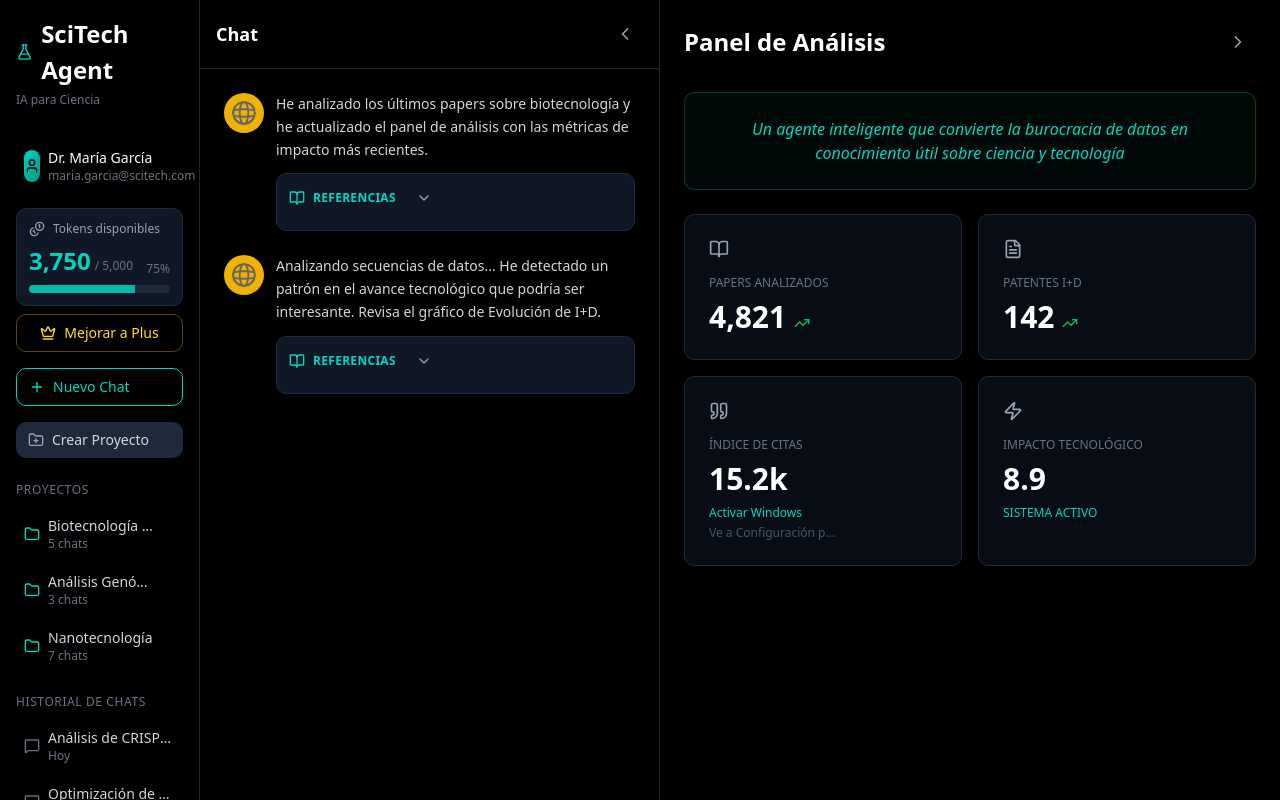
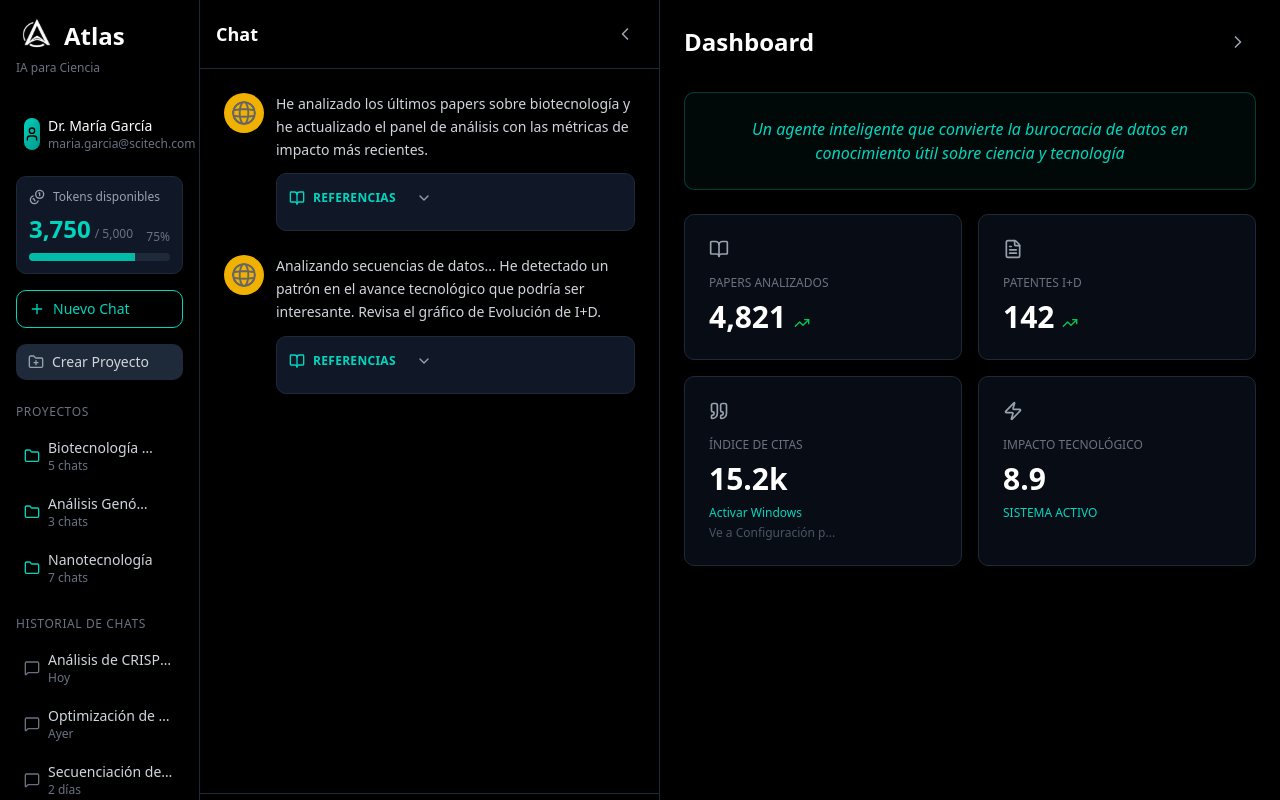
Before and after one commit to Leonel-Flores1704/Atlas, a Next.js app: page / in a window 1280 px wide. Shown: the top 800 px of the page. Built offline with nearby package versions, Linux system fonts and the light colour scheme.

Commit message:
logo was added

```diff
--- a/app/app.tsx
+++ b/app/app.tsx
@@ -2,14 +2,12 @@ import { useState } from 'react';
 import { Sidebar } from './components/Sidebar';
 import { ChatArea } from './components/ChatArea';
 import { AnalysisPanel } from './components/AnalysisPanel'
-import { SubscriptionModal } from './components/SubscriptionModal';
 import { AuthModal } from './components/AuthModal';
 
 
 export default function App() {
     const [isDashboardExpanded, setIsDashboardExpanded] = useState(true);
     const [isChatMinimized, setIsChatMinimized] = useState(false);
-    const [isSubscriptionModalOpen, setIsSubscriptionModalOpen] = useState(false);
     const [isAuthModalOpen, setIsAuthModalOpen] = useState(false);
 
     // User session management
@@ -68,7 +66,6 @@ export default function App() {
         <div className="size-full flex bg-black text-white">
             {/* Left Sidebar */}
             <Sidebar
-                onOpenSubscription={() => setIsSubscriptionModalOpen(true)}
                 remainingTokens={remainingTokens}
                 totalTokens={totalTokens}
                 isPlusUser={user?.isPlusUser || false}
@@ -90,12 +87,6 @@ export default function App() {
                 onToggleExpand={toggleDashboardExpansion}
             />
 
-            {/* Subscription Modal */}
-            <SubscriptionModal
-                isOpen={isSubscriptionModalOpen}
-                onClose={() => setIsSubscriptionModalOpen(false)}
-            />
-
             {/* Auth Modal */}
             <AuthModal
                 isOpen={isAuthModalOpen}
--- a/app/components/AnalysisPanel.tsx
+++ b/app/components/AnalysisPanel.tsx
@@ -15,7 +15,7 @@ export function AnalysisPanel({ isExpanded, onToggleExpand }: AnalysisPanelProps
         <>
           {/* Header */}
           <div className="flex items-center justify-between mb-8">
-            <h2 className="text-2xl font-bold">Panel de Análisis</h2>
+            <h2 className="text-2xl font-bold">Dashboard</h2>
             <button
               onClick={onToggleExpand}
               className="p-2 hover:bg-gray-800 rounded-lg transition-colors"
--- a/app/components/Sidebar.tsx
+++ b/app/components/Sidebar.tsx
@@ -1,11 +1,11 @@
 'use client';
 
-import { FlaskConical, Plus, Crown, MessageSquare, FolderPlus, Folder, ChevronRight } from 'lucide-react';
+import Image from 'next/image';
+import { Plus, MessageSquare, FolderPlus, Folder, ChevronRight } from 'lucide-react';
 import { TokenCounter } from './TokenCounter';
 import { UserMenu } from './UserMenu';
 
 interface SidebarProps {
-  onOpenSubscription: () => void;
   remainingTokens: number;
   totalTokens: number;
   isPlusUser: boolean;
@@ -18,14 +18,14 @@ interface SidebarProps {
   onOpenAuth: () => void;
 }
 
-export function Sidebar({ onOpenSubscription, remainingTokens, totalTokens, isPlusUser, user, onLogout, onOpenAuth }: SidebarProps) {
+export function Sidebar({ remainingTokens, totalTokens, isPlusUser, user, onLogout, onOpenAuth }: SidebarProps) {
   return (
     <div className="w-[200px] bg-black border-r border-gray-800 flex flex-col p-4">
       {/* Header */}
       <div className="mb-8">
         <div className="flex items-center gap-2 mb-1">
-          <FlaskConical className="w-5 h-5 text-teal-400" />
-          <h1 className="font-semibold">SciTech Agent</h1>
+          <Image src="/Atlas.svg" alt="Atlas logo" width={150} height={150} className="w-10 h-10" />
+          <h1 className="font-semibold">Atlas</h1>
         </div>
         <p className="text-xs text-gray-500">IA para Ciencia</p>
       </div>
@@ -52,15 +52,6 @@ export function Sidebar({ onOpenSubscription, remainingTokens, totalTokens, isPl
             totalTokens={totalTokens}
             isPlusUser={isPlusUser}
           />
-          {!isPlusUser && (
-            <button
-              onClick={onOpenSubscription}
-              className="mt-2 w-full flex items-center justify-center gap-2 border border-yellow-500/40 text-yellow-300 hover:bg-yellow-500/10 rounded-lg px-3 py-2 transition-colors"
-            >
-              <Crown className="w-4 h-4" />
-              <span className="text-sm">Mejorar a Plus</span>
-            </button>
-          )}
         </div>
       )}
 
--- a/app/components/SubscriptionModal.tsx
+++ b/app/components/SubscriptionModal.tsx
@@ -61,7 +61,7 @@ export function SubscriptionModal({ isOpen, onClose }: SubscriptionModalProps) {
               <Zap className="w-5 h-5 text-black" />
             </div>
             <div>
-              <h2 className="text-2xl font-bold">SciTech Agent Plus</h2>
+              <h2 className="text-2xl font-bold">Atlas Plus</h2>
               <p className="text-sm text-gray-400">Desbloquea todo el potencial</p>
             </div>
           </div>
--- a/app/components/TokenCounter.tsx
+++ b/app/components/TokenCounter.tsx
@@ -60,11 +60,6 @@ export function TokenCounter({ remainingTokens, totalTokens, isPlusUser = false
         />
       </div>
 
-      {percentage < 20 && !isPlusUser && (
-        <p className="text-[10px] text-gray-500 mt-2">
-          Actualiza a Plus para tokens ilimitados
-        </p>
-      )}
     </div>
   );
 }
--- a/app/globals.css
+++ b/app/globals.css
@@ -3,6 +3,8 @@
 @import '../styles/fonts.css';
 @import '../styles/tailwind.css';
 @import '../styles/theme.css';
+
+
 
 /*
 :root {
--- a/app/layout.tsx
+++ b/app/layout.tsx
@@ -2,7 +2,7 @@ import type { Metadata } from 'next'
 import './globals.css'
 
 export const metadata: Metadata = {
-  title: 'SciTech Agent - IA para Ciencia',
+  title: 'Atlas - IA para Ciencia',
   description: 'Asistente de investigación científica con IA',
 }
 
--- a/app/page.tsx
+++ b/app/page.tsx
@@ -4,13 +4,11 @@ import { useState } from 'react';
 import { Sidebar } from './components/Sidebar';
 import { ChatArea } from './components/ChatArea';
 import { AnalysisPanel } from './components/AnalysisPanel';
-import { SubscriptionModal } from './components/SubscriptionModal';
 import { AuthModal } from './components/AuthModal';
 
 export default function Home() {
   const [isDashboardExpanded, setIsDashboardExpanded] = useState(true);
   const [isChatMinimized, setIsChatMinimized] = useState(false);
-  const [isSubscriptionModalOpen, setIsSubscriptionModalOpen] = useState(false);
   const [isAuthModalOpen, setIsAuthModalOpen] = useState(false);
 
   // User session management
@@ -69,7 +67,6 @@ export default function Home() {
     <div className="size-full flex bg-black text-white">
       {/* Left Sidebar */}
       <Sidebar
-        onOpenSubscription={() => setIsSubscriptionModalOpen(true)}
         remainingTokens={remainingTokens}
         totalTokens={totalTokens}
         isPlusUser={user?.isPlusUser || false}
@@ -91,12 +88,6 @@ export default function Home() {
         onToggleExpand={toggleDashboardExpansion}
       />
 
-      {/* Subscription Modal */}
-      <SubscriptionModal
-        isOpen={isSubscriptionModalOpen}
-        onClose={() => setIsSubscriptionModalOpen(false)}
-      />
-
       {/* Auth Modal */}
       <AuthModal
         isOpen={isAuthModalOpen}
```
Also changed, not shown: public/Atlas.svg (added).
